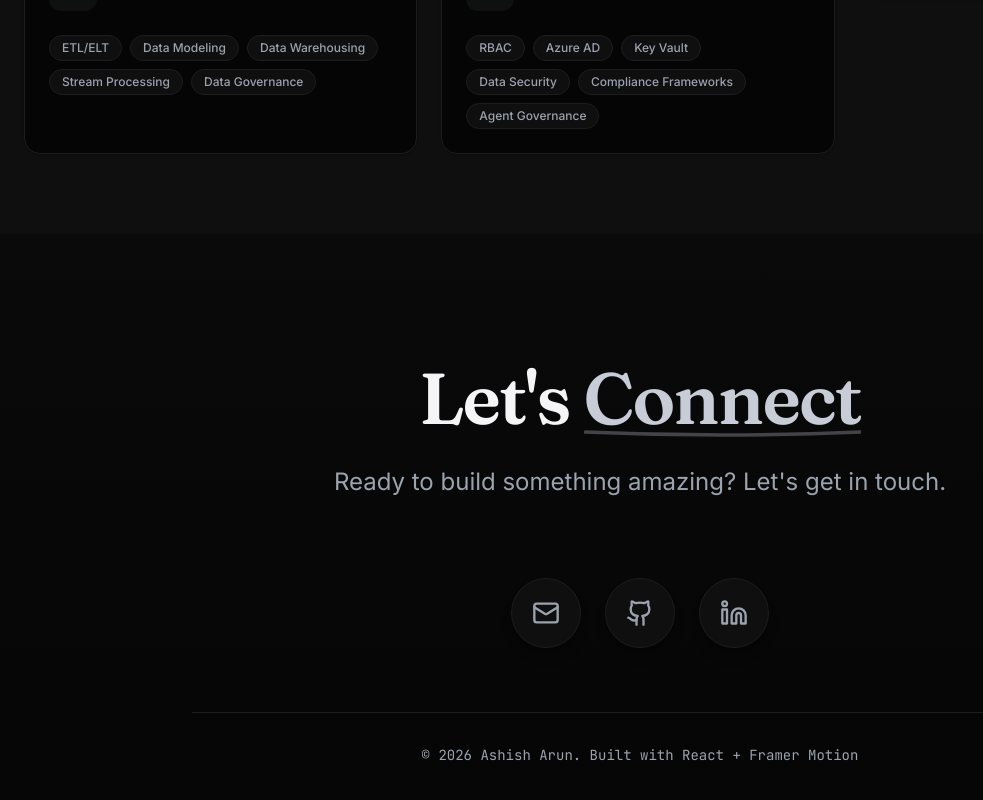
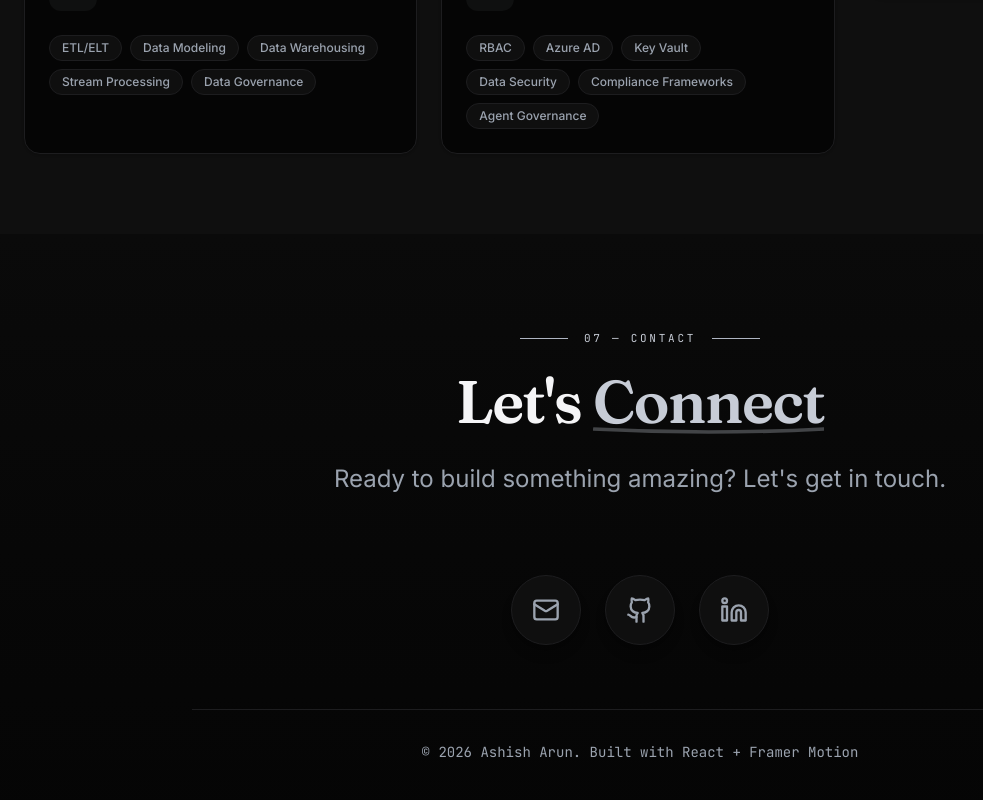
Before and after one commit to ash1sh95/ash1sh95.github.io, a React (Vite) app: page / in a window 1280 px wide. Shown: the part 8392-9192 px from the top of the page, without its empty margins (0-983 px from the left). Built offline with nearby package versions, Linux system fonts and the light colour scheme; the HTML template or start-up script is replaced by a standard one.

Commit message:
Design polish: Obsidian & Platinum editorial aesthetic, principal-level hierarchy

```diff
--- a/src/sections/Contact.tsx
+++ b/src/sections/Contact.tsx
@@ -23,7 +23,7 @@ const Contact = () => {
     };
 
     return (
-        <section id="contact" className="py-32 px-6 bg-background relative overflow-hidden">
+        <section id="contact" className="py-24 px-6 bg-background relative overflow-hidden">
             {/* Background Gradient */}
             <div className="absolute inset-0 bg-gradient-to-b from-surface/50 to-background pointer-events-none" />
 
@@ -35,7 +35,12 @@ const Contact = () => {
                     transition={{ duration: 0.8 }}
                     className="text-center mb-20"
                 >
-                    <h2 className="text-5xl md:text-7xl font-display font-black text-text mb-8 tracking-tight">
+                    <div className="flex items-center justify-center gap-4 mb-6">
+                        <span className="h-px w-12 bg-platinum-400" />
+                        <span className="font-mono text-[11px] uppercase tracking-[0.25em] text-platinum-700 dark:text-platinum-300">07 — Contact</span>
+                        <span className="h-px w-12 bg-platinum-400" />
+                    </div>
+                    <h2 className="text-4xl md:text-6xl font-display font-bold text-text mb-8">
                         Let's <span className="text-primary relative inline-block">
                             Connect
                             <svg className="absolute w-full h-3 -bottom-1 left-0 text-primary/30" viewBox="0 0 100 10" preserveAspectRatio="none">
```
